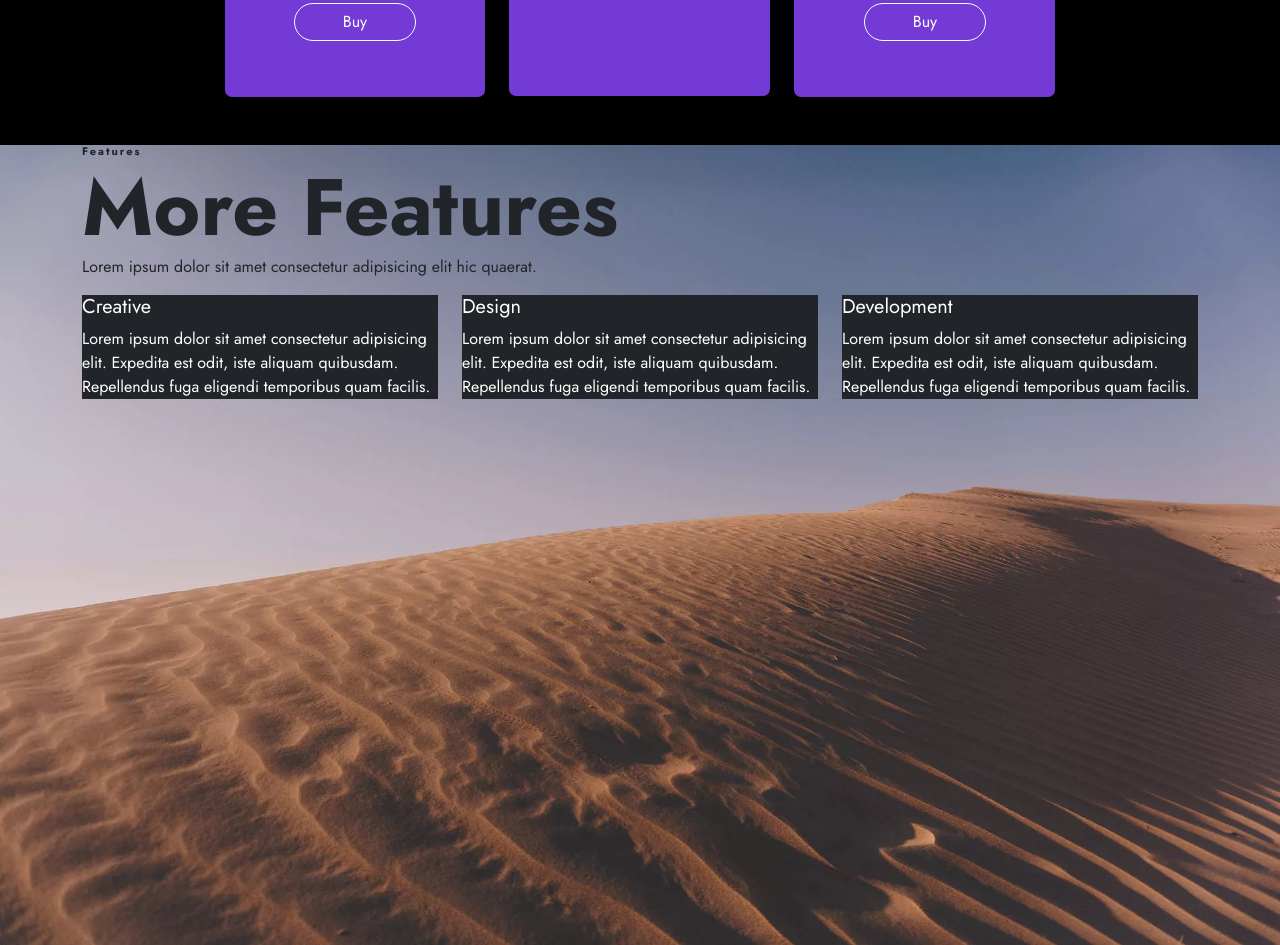
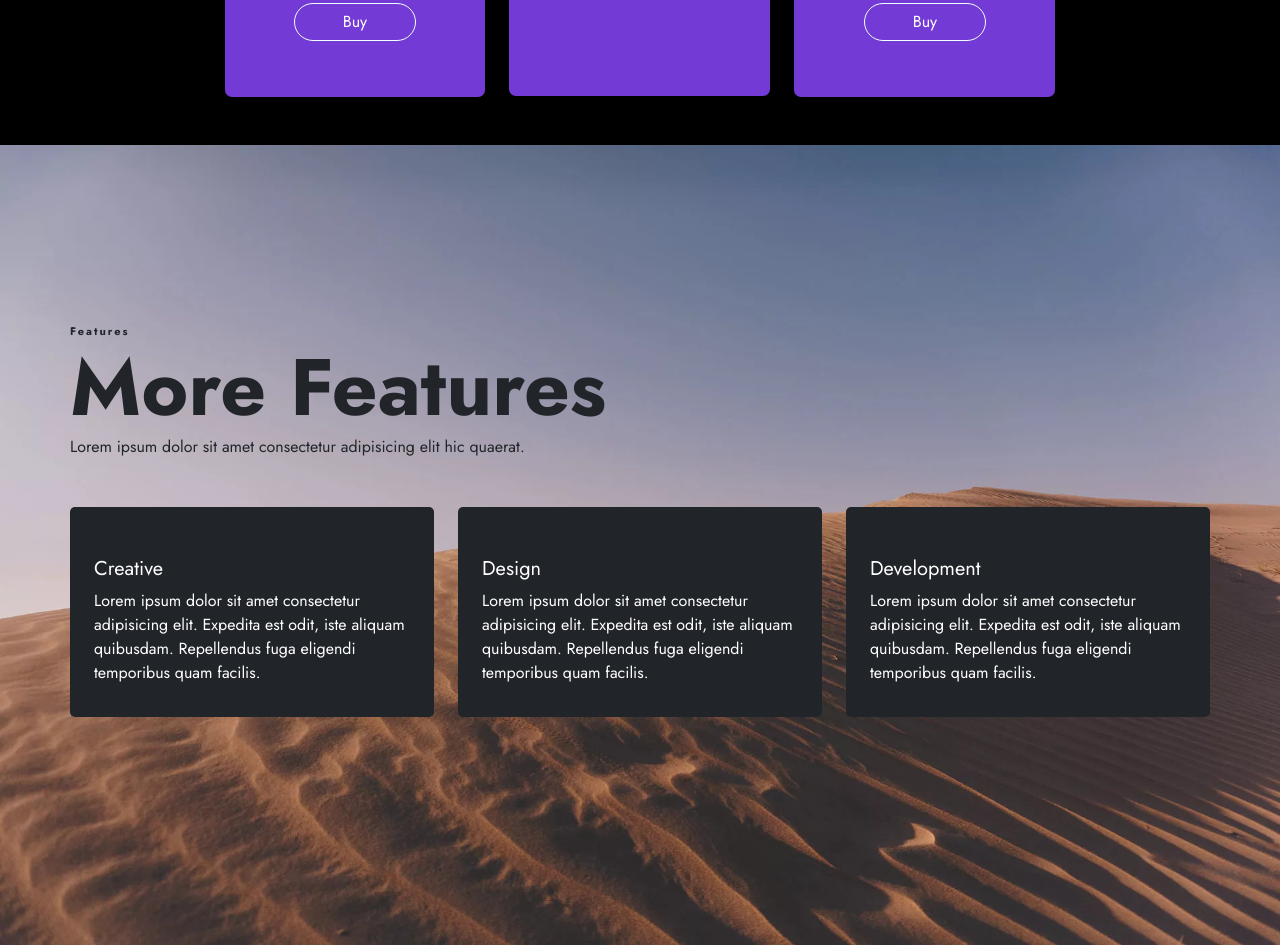
Before and after one commit to GaiusIsaac00x/action, a plain HTML site: page index.html in a window 1280 px wide. Shown: the part 3206-4151 px from the top of the page. Drawn offline with nearby package versions, Linux system fonts and the light colour scheme.

Commit message:
fourth commit

```diff
--- a/assets/css/style.css
+++ b/assets/css/style.css
@@ -137,3 +137,14 @@ body{
     color: blue !important;
     transition: .3s;
 }
+.features{
+    padding: 180px 0px 0px 0px;
+}
+.feature1{
+    padding-top: 50px !important;
+    border-radius: 5px;
+}
+.feature1:hover{
+    background: linear-gradient(to right, rgb(116,58,213), rgb(229,176,211));
+    color: white;
+}
--- a/index.html
+++ b/index.html
@@ -212,14 +212,14 @@
     </section>
     <section class="section4 ">
       <div class="container">
-        <div class="row">
-          <div class="col-lg-12">
+        <div class="row ">
+          <div class="col-lg-12 features">
             <h3 class="subheading">Features</h3>
             <h2 class="heading">More Features</h2>
             <p>Lorem ipsum dolor sit amet consectetur adipisicing elit hic quaerat.</p>
-            <div class="row">
+            <div class="row mt-5">
               <div class="col-lg-4">
-                <div class="bg-dark text-white">
+                <div class="bg-dark text-white px-4 py-3 feature1">
                 <div>
                 <h5>Creative</h5>
                 <p>Lorem ipsum dolor sit amet consectetur adipisicing elit. Expedita est odit, iste aliquam quibusdam. Repellendus fuga eligendi temporibus quam facilis.</p>
@@ -227,7 +227,7 @@
                 </div>
               </div>
             <div class="col-lg-4">
-              <div class="bg-dark text-white">
+              <div class="bg-dark text-white px-4 py-3 feature1">
               <div>
               <h5>Design</h5>
               <p>Lorem ipsum dolor sit amet consectetur adipisicing elit. Expedita est odit, iste aliquam quibusdam. Repellendus fuga eligendi temporibus quam facilis.</p>
@@ -235,7 +235,7 @@
               </div>
             </div>
           <div class="col-lg-4">
-            <div class="bg-dark text-white">
+            <div class="bg-dark text-white px-4 py-3 feature1">
             <div>
              <h5>Development</h5>
              <p>Lorem ipsum dolor sit amet consectetur adipisicing elit. Expedita est odit, iste aliquam quibusdam. Repellendus fuga eligendi temporibus quam facilis.</p>
```
